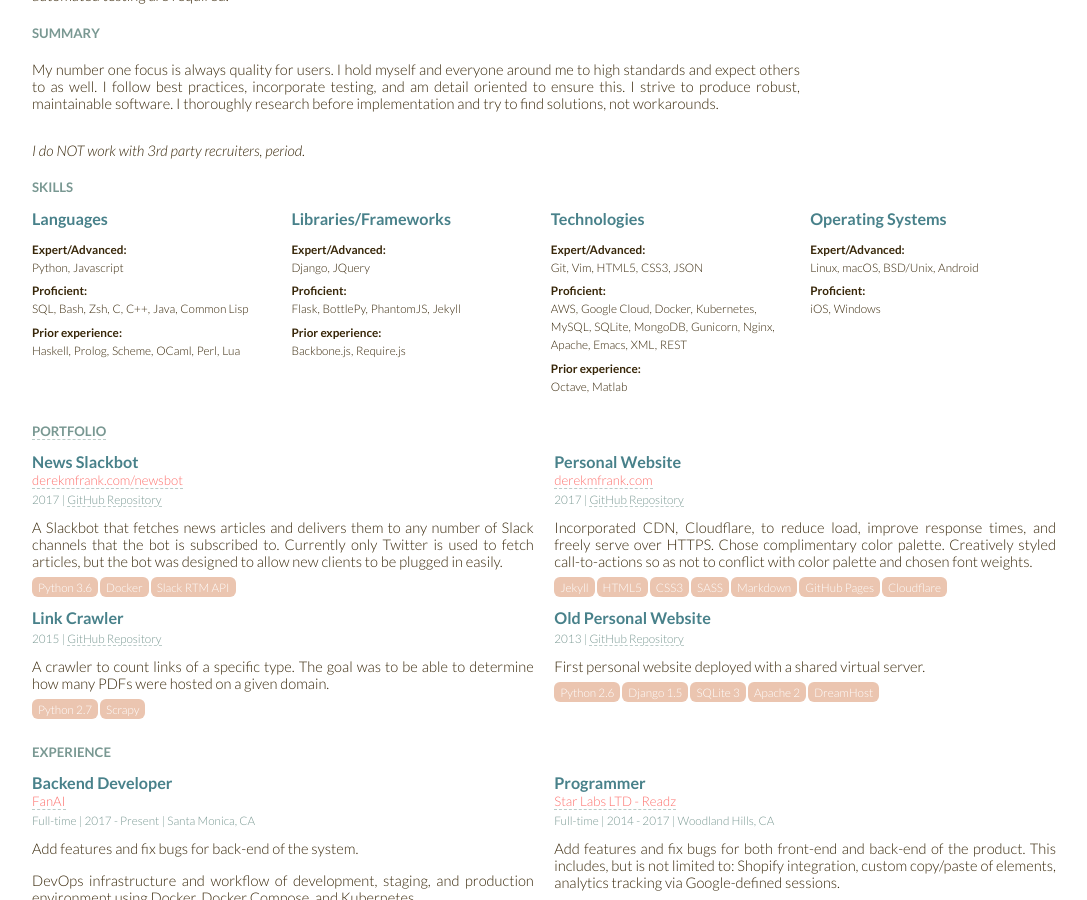
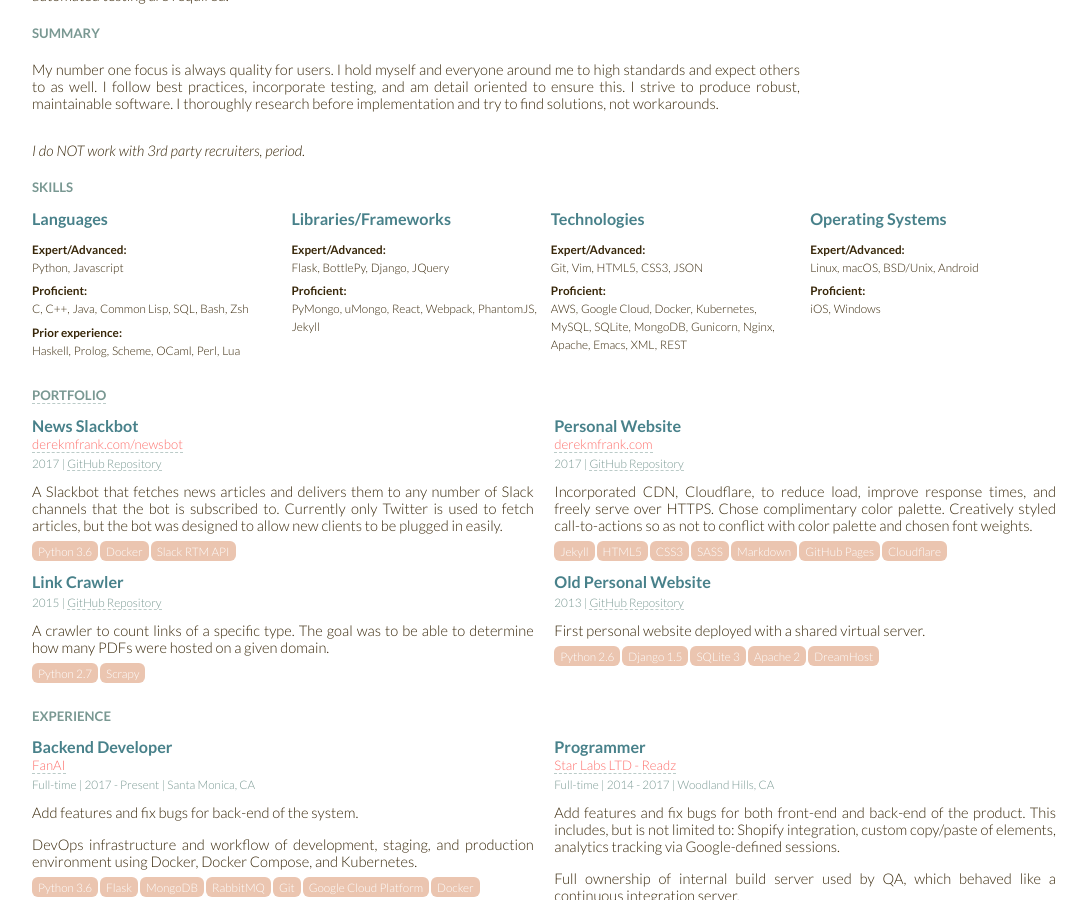
Before and after one commit to defrank/defrank.github.io, a Jekyll site: the page built from resume.html, in a window 1280 px wide and 900 px high, scrolled down 312 px. Shown: the whole window, without its empty margins (96-1183 px from the left). Built offline with Jekyll 4.4.1, drawn with Linux system fonts in a browser that asks for light colours.

Commit message:
chore(resume): Update skills

```diff
--- a/resume.html
+++ b/resume.html
@@ -647,13 +647,13 @@ layout: blank
 
                 <div>
                     <dt>Proficient</dt>
-                    <dd>SQL</dd>
-                    <dd>Bash</dd>
-                    <dd>Zsh</dd>
                     <dd>C</dd>
                     <dd>C++</dd>
                     <dd>Java</dd>
                     <dd>Common Lisp</dd>
+                    <dd>SQL</dd>
+                    <dd>Bash</dd>
+                    <dd>Zsh</dd>
                 </div>
 
                 <div>
@@ -673,22 +673,20 @@ layout: blank
             <dl>
                 <div>
                     <dt>Expert/Advanced</dt>
+                    <dd>Flask</dd>
+                    <dd>BottlePy</dd>
                     <dd>Django</dd>
                     <dd>JQuery</dd>
                 </div>
 
                 <div>
                     <dt>Proficient</dt>
-                    <dd>Flask</dd>
-                    <dd>BottlePy</dd>
+                    <dd>PyMongo</dd>
+                    <dd>uMongo</dd>
+                    <dd>React</dd>
+                    <dd>Webpack</dd>
                     <dd>PhantomJS</dd>
                     <dd>Jekyll</dd>
-                </div>
-
-                <div>
-                    <dt>Prior experience</dt>
-                    <dd>Backbone.js</dd>
-                    <dd>Require.js</dd>
                 </div>
             </dl>
         </section>
@@ -720,12 +718,6 @@ layout: blank
                     <dd>Emacs</dd>
                     <dd>XML</dd>
                     <dd>REST</dd>
-                </div>
-
-                <div>
-                    <dt>Prior experience</dt>
-                    <dd>Octave</dd>
-                    <dd>Matlab</dd>
                 </div>
             </dl>
         </section>
```
